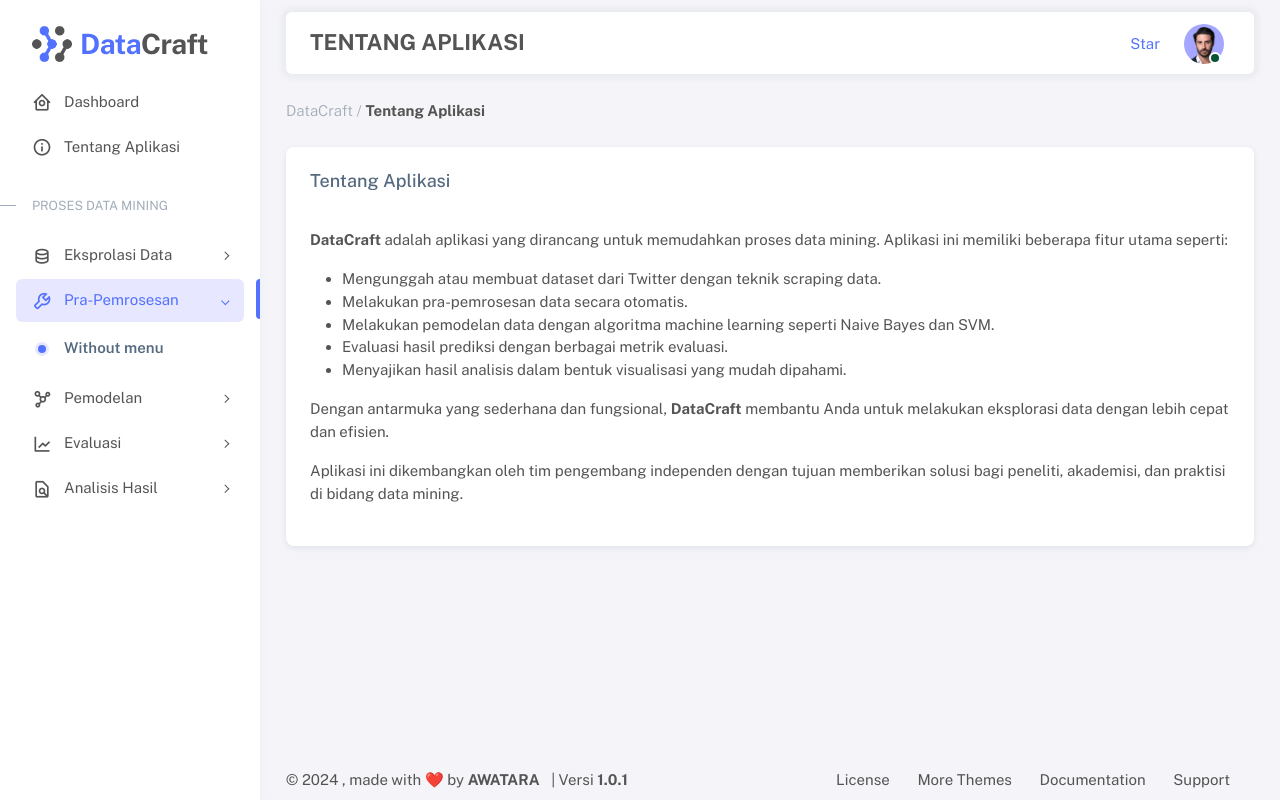
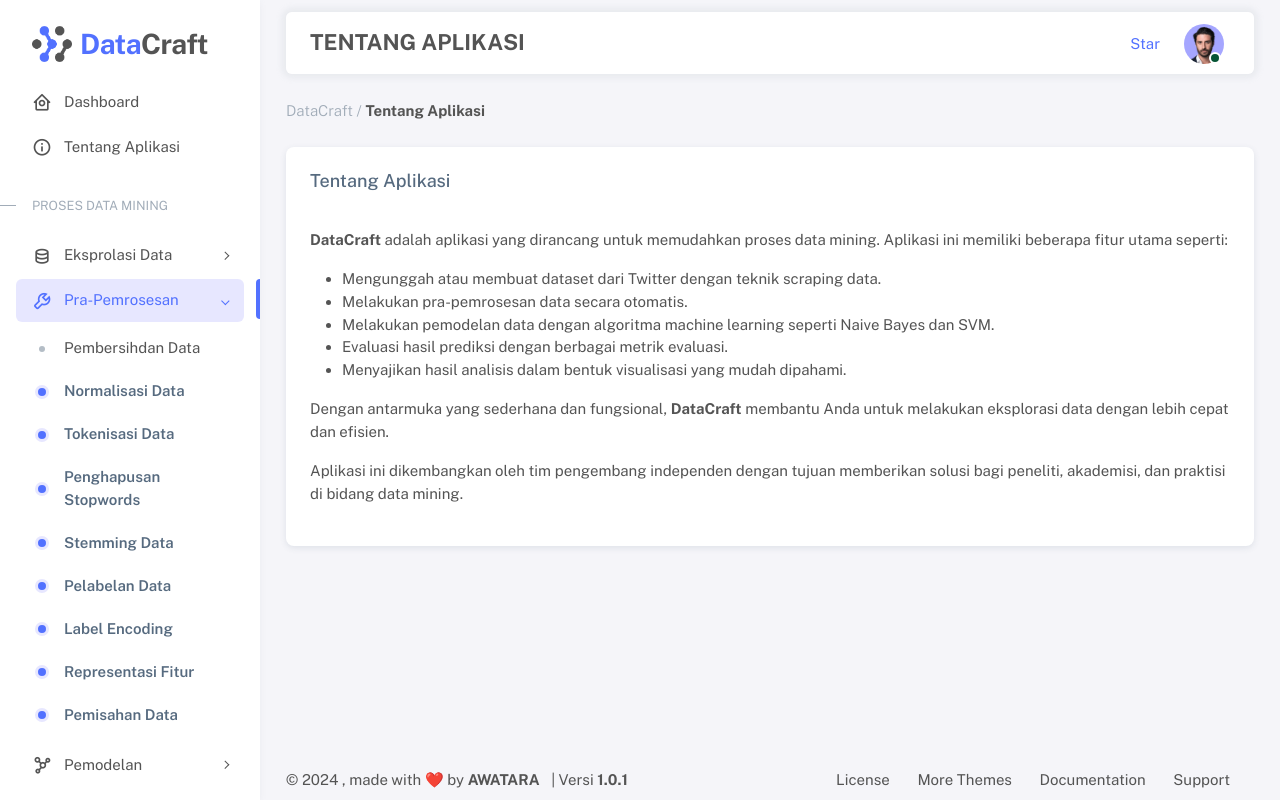
Before and after one commit to ahmadngiliyun00/datacraft, a Flask app: page /pra-pemrosesan in a window 1280 px wide. Run offline with Flask 3, Linux system fonts and the light colour scheme; some libraries are stand-ins or nearby versions.

Commit message:
Pra Pemrosesan Data

```diff
--- a/app.py
+++ b/app.py
@@ -30,10 +30,63 @@ ALLOWED_EXTENSIONS = {'csv', 'xls', 'xlsx'}
 def allowed_file(filename):
     return '.' in filename and filename.rsplit('.', 1)[1].lower() in ALLOWED_EXTENSIONS
 
+# Fungsi untuk menghapus emoji
+def remove_emoji(text):
+    emoji_pattern = re.compile("["
+        u"\U0001F600-\U0001F64F"
+        u"\U0001F300-\U0001F5FF"
+        u"\U0001F680-\U0001F6FF"
+        u"\U0001F700-\U0001F77F"
+        u"\U0001F780-\U0001F7FF"
+        u"\U0001F800-\U0001F8FF"
+        u"\U0001F900-\U0001F9FF"
+        u"\U0001FA00-\U0001FA6F"
+        u"\U0001FA70-\U0001FAFF"
+        u"\U00002702-\U000027B0"
+        u"\U000024C2-\U0001F251"
+        "]+", flags=re.UNICODE)
+    return emoji_pattern.sub(r'', text)
+
+# Fungsi untuk menghapus tautan
+def remove_links(text):
+    return re.sub(r'http\S+|www\.\S+', '', text)
+
+# Fungsi untuk menghapus simbol atau karakter khusus
+def remove_special_characters(text):
+    return re.sub(r'[^\w\s]', '', text)
+
+# Fungsi untuk menghapus tag HTML dan entitas
+def remove_html_tags_and_entities(text):
+    if isinstance(text, str):
+        text = re.sub(r'<.*?>', '', text)  # Hapus tag HTML
+        text = re.sub(r'&[a-z]+;', '', text)  # Hapus entitas HTML
+    return text
+
+# Fungsi untuk menghapus underscore
+def remove_underscores(text):
+    if isinstance(text, str):
+        return text.replace('_', '')  # Mengganti underscore dengan string kosong
+    return text
+
+# Fungsi utama pembersihan data
+def clean_comment(text):
+    text = str(text)  # Konversi nilai menjadi string
+    text = remove_emoji(text)  # Hapus emoji
+    text = remove_links(text)  # Hapus tautan
+    text = remove_html_tags_and_entities(text)  # Hapus tag HTML dan entitas
+    text = remove_special_characters(text)  # Hapus simbol
+    text = remove_underscores(text)  # Hapus underscore
+    text = text.strip()  # Hapus spasi berlebih
+    return text.lower()  # Ubah ke huruf kecil
+
 # Route untuk halaman index
 @app.route('/')
 def index():
     return render_template('index.html', title="Dashboard")
+
+@app.route('/about')
+def about():
+    return render_template('about.html', title="Tentang Aplikasi")
 
 # Route untuk halaman Membuat Dataset
 @app.route('/create-dataset', methods=['GET','POST'])
@@ -74,7 +127,7 @@ def create_dataset():
 
         # Validasi file
         if os.path.exists(manual_path):
-            return render_template('11_create_dataset.html',
+            return render_template('01_create_dataset.html',
                                 title="Buat Dataset",
                                 success_message=f"Dataset berhasil dibuat: {filename}",
                                 download_link=url_for('download_file', filename=filename),
@@ -83,7 +136,7 @@ def create_dataset():
             flash(f"Gagal membuat dataset. Periksa kembali inputan atau token. {file_path}", "error")
             return redirect(url_for('create_dataset'))
 
-    return render_template('11_create_dataset.html', title="Buat Dataset")
+    return render_template('01_create_dataset.html', title="Buat Dataset")
 
 # Route untuk mengunduh file yang sudah dibuat
 @app.route('/download/<filename>')
@@ -156,7 +209,7 @@ def upload_dataset():
             # Redirect ke halaman details_dataset
             return redirect(url_for('details_dataset'))
 
-    return render_template('12_upload_dataset.html', title="Unggah Dataset")
+    return render_template('02_upload_dataset.html', title="Unggah Dataset")
 
 # Route untuk Rincian Dataset
 @app.route('/details-dataset', methods=['GET', 'POST'])
@@ -180,7 +233,7 @@ def details_dataset():
         # Validasi keberadaan file
         if not os.path.exists(filepath):
             flash(f"File {selected_file} tidak ditemukan di sistem.", "error")
-            return render_template('13_details_dataset.html', title="Rincian Dataset", file_details=os.listdir(app.config['UPLOAD_FOLDER']))
+            return render_template('03_details_dataset.html', title="Rincian Dataset", file_details=os.listdir(app.config['UPLOAD_FOLDER']))
 
         # Membaca dataset
         data = pd.read_csv(filepath)
@@ -191,7 +244,7 @@ def details_dataset():
 
         if 'Tweet' not in data.columns:
             flash("Kolom 'Tweet' tidak ditemukan dalam dataset.", "error")
-            return render_template('13_details_dataset.html', title="Rincian Dataset", file_details=os.listdir(app.config['UPLOAD_FOLDER']))
+            return render_template('03_details_dataset.html', title="Rincian Dataset", file_details=os.listdir(app.config['UPLOAD_FOLDER']))
 
         # Tambahkan kolom 'Tweet Length'
         data['Tweet Length'] = data['Tweet'].apply(lambda x: len(str(x).split()))
@@ -258,7 +311,7 @@ def details_dataset():
         plt.close()
 
         return render_template(
-            '13_details_dataset.html',
+            '03_details_dataset.html',
             title="Rincian Dataset",
             file_details=os.listdir(app.config['UPLOAD_FOLDER']),
             selected_file=selected_file,
@@ -282,15 +335,92 @@ def details_dataset():
 
     except Exception as e:
         flash(f"Terjadi kesalahan: {e}", "error")
-        return render_template('13_details_dataset.html', title="Rincian Dataset", file_details=os.listdir(app.config['UPLOAD_FOLDER']))
+        return render_template('03_details_dataset.html', title="Rincian Dataset", file_details=os.listdir(app.config['UPLOAD_FOLDER']))
 
+# Route untuk Pembersihan Data
+@app.route('/clean-dataset', methods=['GET', 'POST'])
+def clean_dataset():
+    try:
+        # Ambil daftar file di direktori upload
+        uploaded_files_list = os.listdir(app.config['UPLOAD_FOLDER'])
+        uploaded_files_list = [f for f in uploaded_files_list if allowed_file(f)]
 
+        selected_file = None
+        if len(uploaded_files_list) == 1:
+            selected_file = uploaded_files_list[0]
+        elif request.method == 'POST':
+            selected_file = request.form.get('selected_file')
 
+        if not selected_file:
+            flash("Silakan pilih dataset untuk dibersihkan.", "error")
+            return render_template('11_cleaned_dataset.html', file_details=uploaded_files_list, title="Pembersihan Data")
 
+        input_path = os.path.join(app.config['UPLOAD_FOLDER'], selected_file)
+        output_file = "dataset_1_cleaned.csv"
+        output_path = os.path.join(os.getcwd(), 'data', 'processed', output_file)
 
-@app.route('/about')
-def about():
-    return render_template('about.html', title="Tentang Aplikasi")
+        # Pastikan direktori processed ada
+        os.makedirs(os.path.dirname(output_path), exist_ok=True)
+
+        # Membaca dataset
+        data = pd.read_csv(input_path)
+
+        # Pastikan kolom 'Tweet' atau 'Review' ada
+        if 'Review' in data.columns:
+            data.rename(columns={'Review': 'Tweet'}, inplace=True)
+
+        if 'Tweet' not in data.columns:
+            flash("Kolom 'Tweet' tidak ditemukan dalam dataset.", "error")
+            return render_template('11_cleaned_dataset.html', title="Pembersihan Data")
+
+        # Terapkan pembersihan
+        data['Cleaned_Tweet'] = data['Tweet'].apply(clean_comment)
+
+        # Hapus duplikat dan nilai kosong
+        data = data.drop_duplicates(subset='Cleaned_Tweet')
+        data = data.dropna(subset=['Cleaned_Tweet'])
+
+        # Hapus teks dengan panjang <= 3 huruf
+        data = data[data['Cleaned_Tweet'].str.len() > 3]
+
+        # Simpan dataset yang telah dibersihkan
+        data.to_csv(output_path, index=False)
+
+        # Informasi dataset
+        data_head = data.head([['Tweet', 'Cleaned_Tweet']]).to_html(classes='table table-striped', index=False)
+        data_description = data.describe().to_html(classes='table table-striped')
+        data_shape = data.shape
+        duplicate_count = data.duplicated().sum()
+        null_count = data.isnull().sum().sum()
+
+        # Tampilkan WordCloud
+        wordcloud_path = os.path.join('static', 'cleaned_tweet_wordcloud.png')
+        text = ' '.join(data['Cleaned_Tweet'].dropna())
+        wordcloud = WordCloud(width=800, height=400, background_color='white').generate(text)
+        plt.figure(figsize=(10, 6))
+        plt.imshow(wordcloud, interpolation='bilinear')
+        plt.axis('off')
+        plt.savefig(wordcloud_path)
+        plt.close()
+
+        return render_template(
+            '11_cleaned_dataset.html',
+            title="Pembersihan Data",
+            data_head=data_head,
+            data_description=data_description,
+            data_shape=data_shape,
+            duplicate_count=duplicate_count,
+            null_count=null_count,
+            wordcloud_path=wordcloud_path,
+            file_details=uploaded_files_list,
+            selected_file=selected_file,
+            output_file=output_file
+        )
+
+    except Exception as e:
+        flash(f"Terjadi kesalahan: {e}", "error")
+        return render_template('11_cleaned_dataset.html', file_details=uploaded_files_list, title="Pembersihan Data")
+
 @app.route('/pra-pemrosesan')
 def pra_pemrosesan():
     return render_template('about.html', title="Tentang Aplikasi")
@@ -304,99 +434,6 @@ def evaluasi():
 def analisis_hasil():
     return render_template('analisis_hasil.html', title="Tentang Aplikasi")
 
-# Route untuk Rincian Dataset
-# @app.route('/details-dataset', methods=['GET', 'POST'])
-# def details_dataset():
-#     # Ambil daftar file di direktori upload
-#     uploaded_files_list = os.listdir(app.config['UPLOAD_FOLDER'])
-#     uploaded_files_list = [f for f in uploaded_files_list if allowed_file(f)]
-
-#     selected_file = None
-#     data_head = None
-#     data_description = None
-#     chart_path = None
-
-#     # Jika hanya ada satu file, langsung pilih file tersebut
-#     if len(uploaded_files_list) == 1:
-#         selected_file = uploaded_files_list[0]
-#     elif request.method == 'POST':
-#         # Jika user memilih file dari form
-#         selected_file = request.form.get('selected_file')
-
-#     if selected_file:
-#         filepath = os.path.join(app.config['UPLOAD_FOLDER'], selected_file)
-
-#         try:
-#             # Membaca dataset
-#             if selected_file.endswith('.csv'):
-#                 data = pd.read_csv(filepath)
-#             else:
-#                 data = pd.read_excel(filepath)
-
-#             # Kolom `full_text` panjang kata
-#             data['full_text Length'] = data['full_text'].apply(lambda x: len(str(x).split()))
-
-#             # Deteksi elemen yang perlu dibersihkan
-#             def detect_emoji(text):
-#                 if isinstance(text, str):
-#                     emoji_pattern = re.compile("["
-#                         u"\U0001F600-\U0001F64F"
-#                         u"\U0001F300-\U0001F5FF"
-#                         u"\U0001F680-\U0001F6FF"
-#                         u"\U0001F700-\U0001F77F"
-#                         u"\U0001F780-\U0001F7FF"
-#                         u"\U0001F800-\U0001F8FF"
-#                         u"\U0001F900-\U0001F9FF"
-#                         u"\U0001FA00-\U0001FA6F"
-#                         u"\U0001FA70-\U0001FAFF"
-#                         u"\U00002702-\U000027B0"
-#                         u"\U000024C2-\U0001F251"
-#                         "]+", flags=re.UNICODE)
-#                     return bool(emoji_pattern.search(text))
-#                 return False
-
-#             emoji_tweets = len(data[data['full_text'].apply(detect_emoji)])
-#             links = len(data[data['full_text'].str.contains("http|www|<a", na=False)])
-#             symbols = len(data[data['full_text'].str.contains(r'[^\w\s]', na=False)])
-#             empty_tweets = len(data[data['full_text'].str.strip() == ''])
-#             only_numbers = len(data[data['full_text'].str.match(r'^\d+$', na=False)])
-#             tweets_with_numbers = len(data[data['full_text'].str.contains(r'\d', na=False)])
-#             short_tweets = len(data[data['full_text Length'] < 3])
-
-#             # Visualisasi panjang `full_text`
-#             chart_path = 'static/tweet_length_distribution.png'
-#             plt.figure(figsize=(10, 6))
-#             data['full_text Length'].plot(kind='hist', bins=30, title='full_text Length Distribution')
-#             plt.xlabel('Jumlah Kata')
-#             plt.ylabel('Jumlah full_text')
-#             plt.savefig(chart_path)
-#             plt.close()
-
-#             # Konversi DataFrame ke HTML untuk template
-#             data_head = data.head().to_html(classes='table table-striped', index=False)
-#             data_description = data.describe().to_html(classes='table table-striped')
-
-#         except Exception as e:
-#             flash(f"Terjadi kesalahan: {e}", "error")
-#             return redirect(request.url)
-
-#     return render_template(
-#         '13_details_dataset.html',
-#         title="Rincian Dataset",
-#         file_details=uploaded_files_list,
-#         selected_file=selected_file,
-#         data_head=data_head,
-#         data_description=data_description,
-#         null_tweets=data['full_text'].isnull().sum() if selected_file else 0,
-#         emoji_tweets=emoji_tweets if selected_file else 0,
-#         links=links if selected_file else 0,
-#         symbols=symbols if selected_file else 0,
-#         empty_tweets=empty_tweets if selected_file else 0,
-#         only_numbers=only_numbers if selected_file else 0,
-#         tweets_with_numbers=tweets_with_numbers if selected_file else 0,
-#         short_tweets=short_tweets if selected_file else 0,
-#         chart_path=chart_path
-#     )
 
 if __name__ == "__main__":
     app.run(debug=True, host='0.0.0.0', port=5000)
--- a/templates/partials/header.html
+++ b/templates/partials/header.html
@@ -21,11 +21,11 @@
 			<li class="nav-item lh-1 me-3">
 				<a
 					class="github-button"
-					href="https://github.com/themeselection/sneat-html-admin-template-free"
+					href="https://github.com/ahmadngiliyun00/datacraft"
 					data-icon="octicon-star"
 					data-size="large"
 					data-show-count="true"
-					aria-label="Star themeselection/sneat-html-admin-template-free on GitHub"
+					aria-label="Star ahmadngiliyun00/datacraft"
 					>Star</a
 				>
 			</li>
--- a/templates/partials/sidebar.html
+++ b/templates/partials/sidebar.html
@@ -49,32 +49,72 @@
 			<ul class="menu-sub">
 				<li class="menu-item {% if request.path == url_for('create_dataset') %}active{% endif %}">
 					<a href="{{ url_for('create_dataset') }}" class="menu-link">
-						<div data-i18n="Without menu">Buat Dataset</div>
+						<div data-i18n="Buat Dataset">Buat Dataset</div>
 					</a>
 				</li>
 				<li class="menu-item {% if request.path == url_for('upload_dataset') %}active{% endif %}">
 					<a href="{{ url_for('upload_dataset') }}" class="menu-link">
-						<div data-i18n="Without menu">Unggah Dataset</div>
+						<div data-i18n="Unggah Dataset">Unggah Dataset</div>
 					</a>
 				</li>
 				<li class="menu-item {% if request.path == url_for('details_dataset') %}active{% endif %}">
 					<a href="{{ url_for('details_dataset') }}" class="menu-link">
-						<div data-i18n="Without menu">Rincian Dataset</div>
+						<div data-i18n="Rincian Dataset">Rincian Dataset</div>
 					</a>
 				</li>
 			</ul>
 		</li>
 		<!-- Pra-Pemrosesan -->
-		<li class="menu-item {% if url_for('pra_pemrosesan') in request.path %}active open{% endif %}">
+		<li class="menu-item {% if url_for('pra_pemrosesan') in request.path or url_for('clean_dataset') in request.path %}active open{% endif %}">
 			<a href="javascript:void(0);" class="menu-link menu-toggle">
 				<i class="menu-icon tf-icons bx bx-wrench"></i>
 				<div data-i18n="Pra-Pemrosesan">Pra-Pemrosesan</div>
 			</a>
 
 			<ul class="menu-sub">
+				<li class="menu-item {% if request.path == url_for('clean_dataset') %}active{% endif %}">
+					<a href="{{ url_for('clean_dataset') }}" class="menu-link">
+						<div data-i18n="Pembersihdan Data">Pembersihdan Data</div>
+					</a>
+				</li>
 				<li class="menu-item {% if request.path == url_for('pra_pemrosesan') %}active{% endif %}">
 					<a href="{{ url_for('pra_pemrosesan') }}" class="menu-link">
-						<div data-i18n="Without menu">Without menu</div>
+						<div data-i18n="Normalisasi Data">Normalisasi Data</div>
+					</a>
+				</li>
+				<li class="menu-item {% if request.path == url_for('pra_pemrosesan') %}active{% endif %}">
+					<a href="{{ url_for('pra_pemrosesan') }}" class="menu-link">
+						<div data-i18n="Tokenisasi Data">Tokenisasi Data</div>
+					</a>
+				</li>
+				<li class="menu-item {% if request.path == url_for('pra_pemrosesan') %}active{% endif %}">
+					<a href="{{ url_for('pra_pemrosesan') }}" class="menu-link">
+						<div data-i18n="Penghapusan Stopwords">Penghapusan Stopwords</div>
+					</a>
+				</li>
+				<li class="menu-item {% if request.path == url_for('pra_pemrosesan') %}active{% endif %}">
+					<a href="{{ url_for('pra_pemrosesan') }}" class="menu-link">
+						<div data-i18n="Stemming Data">Stemming Data</div>
+					</a>
+				</li>
+				<li class="menu-item {% if request.path == url_for('pra_pemrosesan') %}active{% endif %}">
+					<a href="{{ url_for('pra_pemrosesan') }}" class="menu-link">
+						<div data-i18n="Pelabelan Data">Pelabelan Data</div>
+					</a>
+				</li>
+				<li class="menu-item {% if request.path == url_for('pra_pemrosesan') %}active{% endif %}">
+					<a href="{{ url_for('pra_pemrosesan') }}" class="menu-link">
+						<div data-i18n="Label Encoding">Label Encoding</div>
+					</a>
+				</li>
+				<li class="menu-item {% if request.path == url_for('pra_pemrosesan') %}active{% endif %}">
+					<a href="{{ url_for('pra_pemrosesan') }}" class="menu-link">
+						<div data-i18n="Representasi Fitur">Representasi Fitur</div>
+					</a>
+				</li>
+				<li class="menu-item {% if request.path == url_for('pra_pemrosesan') %}active{% endif %}">
+					<a href="{{ url_for('pra_pemrosesan') }}" class="menu-link">
+						<div data-i18n="Pemisahan Data">Pemisahan Data</div>
 					</a>
 				</li>
 			</ul>
```
Also changed, not shown: data/processed/dataset_1_cleaned.csv (added, +23 -0 lines), templates/11_cleaned_dataset.html (added, +64 -0 lines), static/cleaned_tweet_wordcloud.png (added), static/tweet_wordcloud.png, templates/01_create_dataset.html (renamed from templates/11_create_dataset.html), templates/02_upload_dataset.html (renamed from templates/12_upload_dataset.html), templates/03_details_dataset.html (renamed from templates/13_details_dataset.html), 1 other file.
